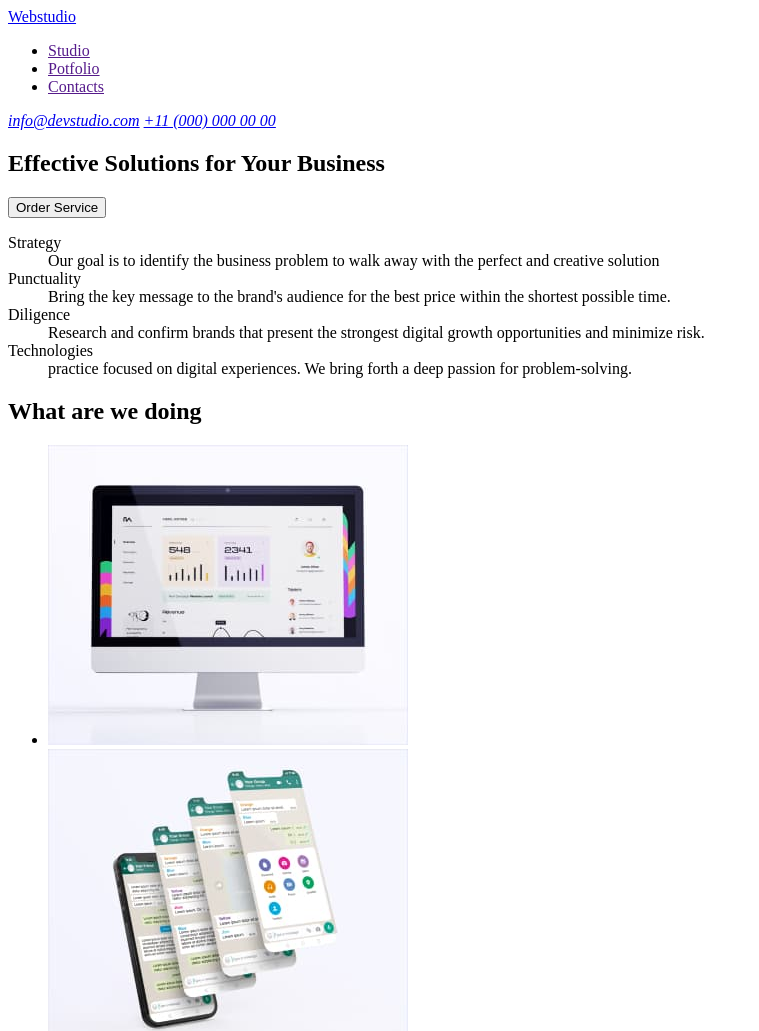
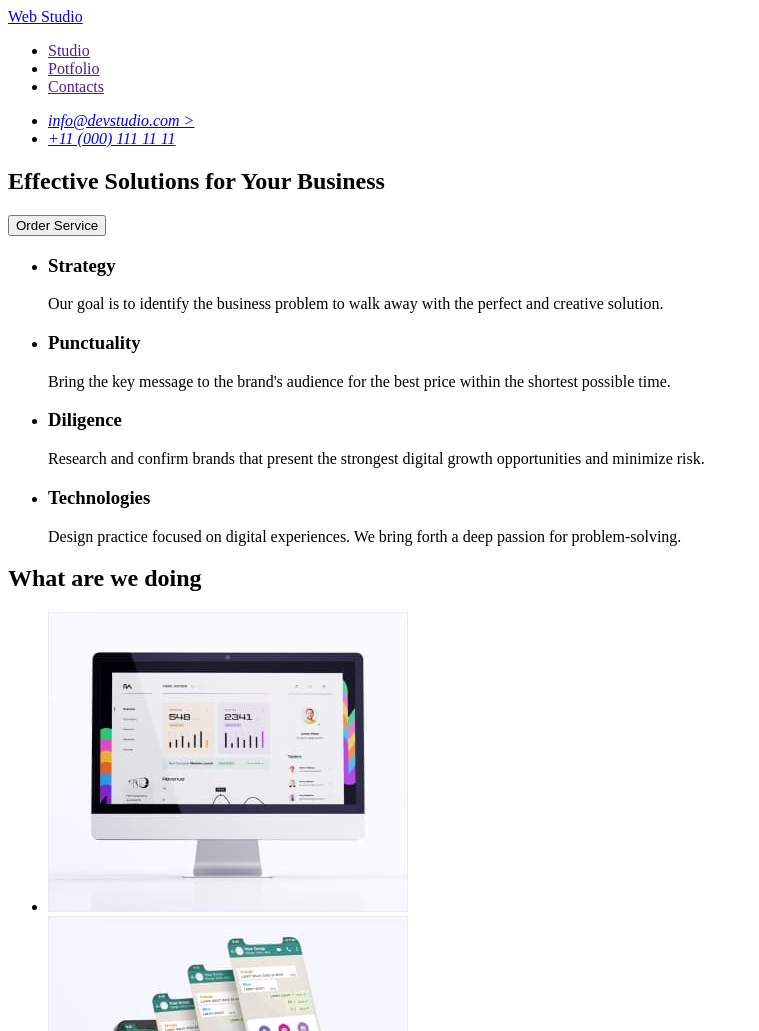
Before and after one commit to Dmitro80/goit-markup-hw-01, a plain HTML site: page index.html in a window 1280 px wide. Shown: the top 1031 px of the page, without its empty margins (0-759 px from the left). Drawn offline with Linux system fonts and the light colour scheme.

Commit message:
Update index.html

```diff
--- a/index.html
+++ b/index.html
@@ -13,7 +13,7 @@
   <body>
     <header>
       <nav>
-        <a href="./index.html">Webstudio</a>
+        <a href="./index.html">Web Studio</a>
         <ul>
           <li><a href="">Studio</a></li>
           <li><a href="">Potfolio</a></li>
@@ -21,45 +21,31 @@
         </ul>
       </nav>
       <address>
-        <a href="mailto:info@devstudio.com"
-          >info@devstudio.com</a
+        <ul>
+            <li><a href="mailto:info@devstudio.com"
+          >info@devstudio.com</a</li>
         >
-        <a href="tel:+110000000000">+11 (000) 000 00 00</a>
-      </address>
+        <li><a href="tel:+110001111111">+11 (000) 111 11 11</a></li>
+        </ul>
+    </address>
     </header>
     <main>
+        <!--section1-->
       <section>
         <h1>Effective Solutions for Your Business</h1>
         <button type="button">Order Service</button>
       </section>
+      <!--section2-->
       <section>
-        <dl>
-          <dt>Strategy</dt>
-
-          <dd>
-            Our goal is to identify the business problem to
-            walk away with the perfect and creative solution
-          </dd>
-
-          <dt>Punctuality</dt>
-          <dd>
-            Bring the key message to the brand's audience
-            for the best price within the shortest possible
-            time.
-          </dd>
-          <dt>Diligence</dt>
-          <dd>
-            Research and confirm brands that present the
-            strongest digital growth opportunities and
-            minimize risk.
-          </dd>
-          <dt>Technologies</dt>
-          <dd>
-            practice focused on digital experiences. We
-            bring forth a deep passion for problem-solving.
-          </dd>
-        </dl>
+            <h2 hidden>features</h2>
+            <ul>
+                <li><h3>Strategy</h3><p>Our goal is to identify the business problem to walk away with the perfect and creative solution.</p></li>
+                <li><h3>Punctuality</h3><p>Bring the key message to the brand's audience for the best price within the shortest possible time.</p></li>
+                <li><h3>Diligence</h3><p>Research and confirm brands that present the strongest digital growth opportunities and minimize risk.</p></li>
+                <li><h3>Technologies</h3><p>Design practice focused on digital experiences. We bring forth a deep passion for problem-solving.</p></li>
+            </ul>
       </section>
+      <!--section3-->
       <section>
         <h2>What are we doing</h2>
         <ul>
@@ -89,13 +75,14 @@
           </li>
         </ul>
       </section>
+      <!--section3-->
       <section>
         <h2>Our Team</h2>
         <ul>
           <li>
             <img
               src="/img/img1_sektion4.jpg"
-              alt="foto staff"
+              alt="Mark Guerrero"
               width="264"
               height="260"
             />
@@ -105,7 +92,7 @@
           <li>
             <img
               src="./img/img2_sektion4.jpg"
-              alt="foto staff"
+              alt="Tom Ford"
               width="264"
               height="260"
             />
@@ -115,7 +102,7 @@
           <li>
             <img
               src="./img/img3_sektion4.jpg"
-              alt="foto staff"
+              alt="Camila Garcia"
               width="264"
               height="260"
             />
@@ -125,7 +112,7 @@
           <li>
             <img
               src="./img/img4_sektion4.jpg"
-              alt="foto staff"
+              alt="Daniel Wilson"
               width="264"
               height="260"
             />
@@ -136,7 +123,7 @@
       </section>
     </main>
     <footer>
-      <a href="./index.html">Webstudio</a>
+      <a href="./index.html">Web Studio</a>
       <p>
         Increase the flow of customers and sales for your
         business with digital marketing & growth solutions.
```
